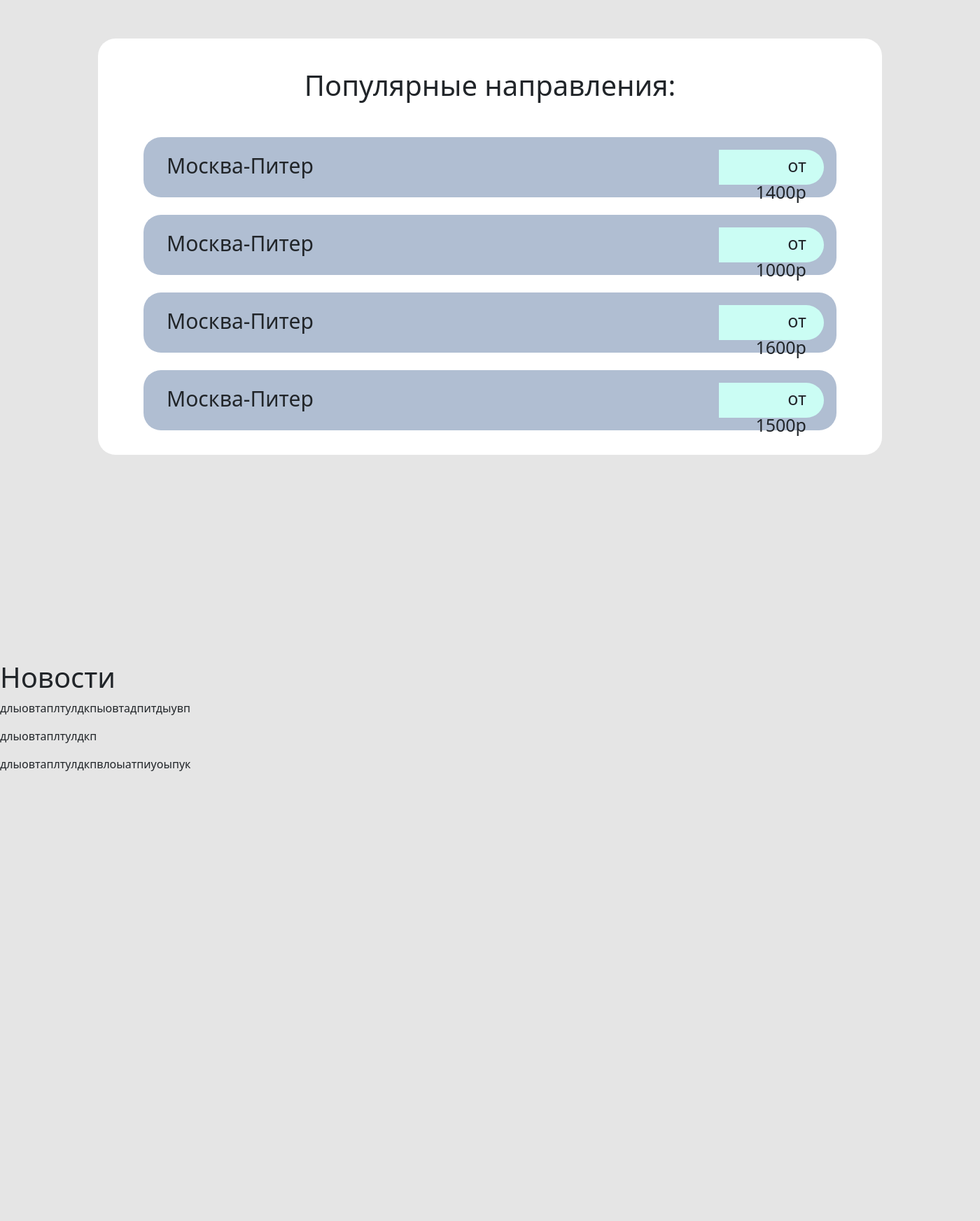
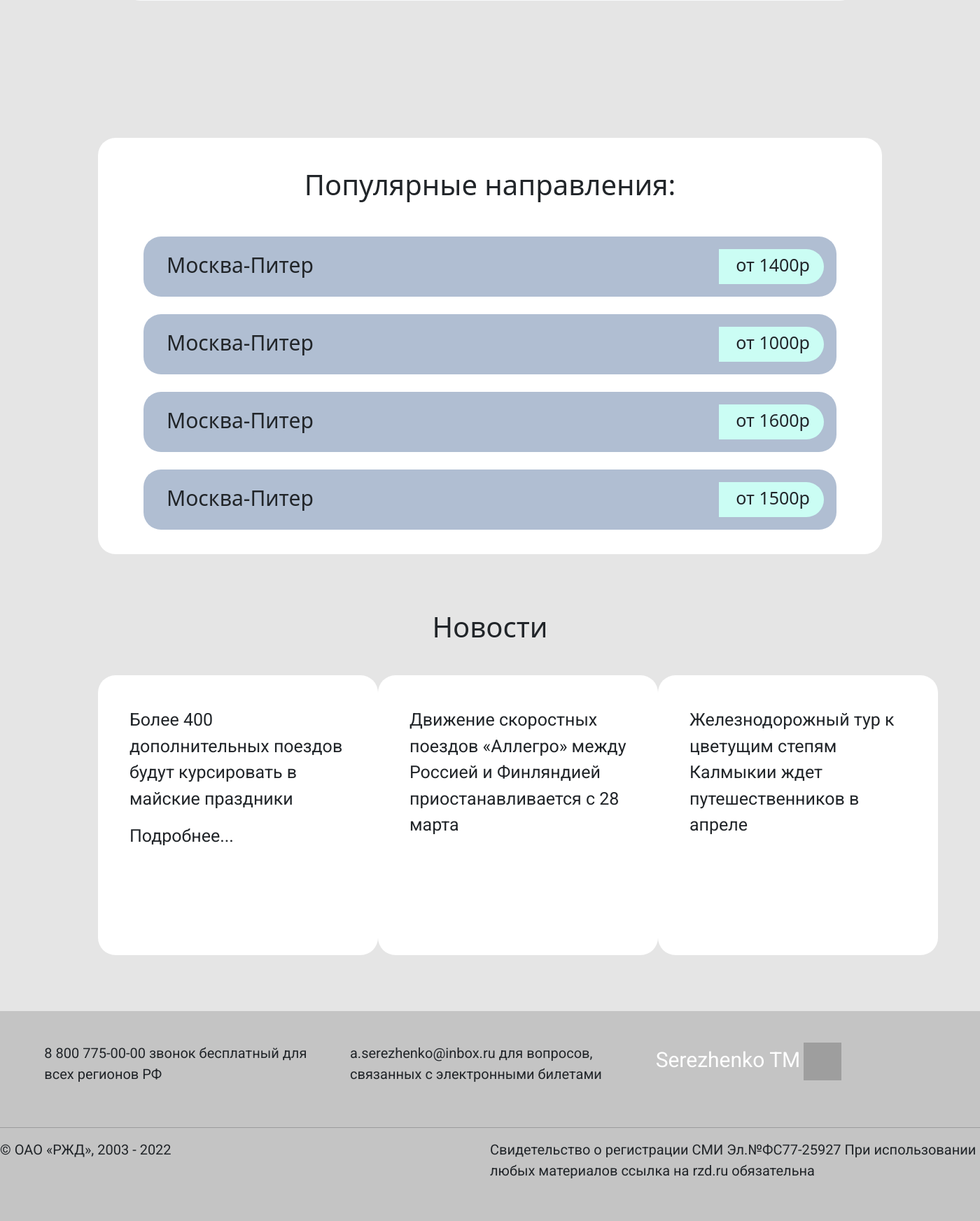
Before and after one commit to BipBopViy/RZD_practice, a PHP site: page / in a window 1400 px wide. Shown: the part 492-2237 px from the top of the page at 70% size. Before the commit the page ends 1594 px from the top, so only its background shows below. Run offline with PHP 8.4, Linux system fonts and the light colour scheme; grey boxes are pictures that could not be loaded.

Commit message:
Допили некоторые секции + добавил секцию footer

```diff
--- /dev/null
+++ b/common.blocks/footer/__text.css
@@ -0,0 +1,13 @@
+.footer__text-1 {
+    display: grid;
+    grid-template-columns: repeat(3, 400px);
+    justify-content: space-around;
+    margin-top: 10px;
+    padding: 45px;
+}
+
+.footer__text-2 {
+    display: grid;
+    grid-template-columns: repeat(2, 700px);
+    justify-content: space-around;
+}
--- /dev/null
+++ b/common.blocks/footer/declaration.css
@@ -0,0 +1,8 @@
+@import '/common.blocks/footer/__text.css';
+@import '/common.blocks/footer/hr.css';
+.footer {
+    height: 300px;
+    background-color: #C4C4C4;
+    font-family: 'Roboto';
+    font-size: 20px;
+}
--- a/common.blocks/main-header/__acc.css
+++ b/common.blocks/main-header/__acc.css
@@ -2,6 +2,4 @@
     font-size: 20px;
     display: inline;
     text-decoration: underline;
-    display: table-cell;
-    vertical-align:middle;
 }
--- a/common.blocks/main-header/__account.css
+++ b/common.blocks/main-header/__account.css
@@ -1,5 +1 @@
-.main-header__account {
-    display:table;
-    position: relative;
-    float:left;
-}
+.main-header__account {}
--- a/common.blocks/main-header/__img-cab.css
+++ b/common.blocks/main-header/__img-cab.css
@@ -1,6 +1,4 @@
 .main-header__img-cab {
     width: 32px;
     height: 32px;
-    display: table-cell;
-    vertical-align:middle;
 }
--- a/common.blocks/main-header/__img-logo.css
+++ b/common.blocks/main-header/__img-logo.css
@@ -1,7 +1,4 @@
 .main-header__img-logo {
-    text-align:center;
     height: 54px;
     width: 54px;
-    display: table-cell;
-    vertical-align:middle;
 }
--- a/common.blocks/main-header/__logo-text.css
+++ b/common.blocks/main-header/__logo-text.css
@@ -1,7 +1,5 @@
 .main-header__logo-text {
     font-family: 'Roboto';
-    display: table-cell;
-    vertical-align:middle;
     color: white;
     font-size: 30px;
 }
--- a/common.blocks/main-header/__nav-bar.css
+++ b/common.blocks/main-header/__nav-bar.css
@@ -5,12 +5,12 @@
     border-radius: 25px;
     display: grid;
     padding: 30px;
-    padding-left:150px;
-    margin: 0 auto;
+    padding-left: 150px;
+    margin: 14% auto;
     justify-content: space-around;
     grid-template-columns: repeat(4, 1fr);
 }
+
 .container-fluid {
     justify-content: space-around;
-
 }
--- a/common.blocks/main-header/__navbar.css
+++ b/common.blocks/main-header/__navbar.css
@@ -2,6 +2,6 @@
     display: grid;
     max-width: 1050px;
     grid-template-columns: 1fr 1fr;
-    margin: 0 auto;
+    margin: 0px auto;
     padding: 28px;
 }
--- a/common.blocks/news/__first.css
+++ b/common.blocks/news/__first.css
@@ -0,0 +1,11 @@
+.first__news {
+    text-align: left;
+    font-family: 'Roboto';
+    border-radius: 25px;
+    padding: 45px;
+    width: 400px;
+    font-size: 25px;
+    height: 400px;
+    background-color: white;
+    margin-bottom: 70px;
+}
--- a/common.blocks/news/__h1.css
+++ b/common.blocks/news/__h1.css
@@ -1,2 +1,6 @@
 .news__h1 {
+    margin-top: 80px auto;
+    margin-bottom: 45px;
+    text-align: center;
+    margin-top: 80px;
 }
--- /dev/null
+++ b/common.blocks/news/declaration.css
@@ -0,0 +1,8 @@
+@import '/common.blocks/news/__main.css';
+@import '/common.blocks/news/__h1.css';
+@import '/common.blocks/news/__favorite.css';
+@import '/common.blocks/news/__p.css';
+@import '/common.blocks/news/wrapper.css';
+@import '/common.blocks/news/__third.css';
+@import '/common.blocks/news/__second.css';
+@import '/common.blocks/news/__first.css';
--- a/common.blocks/news/decloration.css
+++ /dev/null
@@ -1,4 +0,0 @@
-@import '/common.blocks/section-popular/__main.css';
-@import '/common.blocks/section-popular/__h1.css';
-@import '/common.blocks/section-popular/__favorite.css';
-@import '/common.blocks/section-popular/__p.css';
--- a/common.blocks/news/wrapper.css
+++ b/common.blocks/news/wrapper.css
@@ -1,3 +1,7 @@
-.wrapper {
-     margin: 0px auto;
+.wrapper-news {
+    margin: 0px auto;
+    display: grid;
+    width: 80%;
+    grid-template-columns: 400px 400px 400px;
+    justify-content: space-around;
 }
--- a/common.blocks/section-popular/__main.css
+++ b/common.blocks/section-popular/__main.css
@@ -4,6 +4,6 @@
     font-size: 35px;
     width: 80%;
     padding: 10px;
-    margin: 21% auto;
+    margin: 0px auto;
     border-radius: 25px;
 }
--- a/common.blocks/section-popular/__p_cost.css
+++ b/common.blocks/section-popular/__p_cost.css
@@ -2,8 +2,7 @@
     text-align: right;
     font-size: 25px;
     background-color: #CBFDF4;
-    padding: 4px 25px;
+    padding: 4px 20px;
     height: 50px;
     border-radius: 0px 25px 25px 0px;
-
 }
--- a/index.php
+++ b/index.php
@@ -7,8 +7,10 @@
     <link href="https://fonts.googleapis.com/css2?family=Roboto&display=swap" rel="stylesheet"><link href="https://cdn.jsdelivr.net/npm/bootstrap@5.0.2/dist/css/bootstrap.min.css" rel="stylesheet" integrity="sha384-EVSTQN3/azprG1Anm3QDgpJLIm9Nao0Yz1ztcQTwFspd3yD65VohhpuuCOmLASjC" crossorigin="anonymous">
     <link rel="stylesheet" href="/common.blocks/main-header/declaration.css">
     <link rel="stylesheet" href="/common.blocks/section-popular/declaration.css">
+    <link rel="stylesheet" href="/common.blocks/footer/declaration.css">
+    <link rel="stylesheet" href="/common.blocks/news/declaration.css">
     <meta name="viewport" content="width=device-width, initial-scale=1.0">
-    <title>Document</title>
+    <title>Serezhenko TM</title>
 </head>
 <body>
     <div class="wrapper">
@@ -61,19 +63,37 @@
         <div class="section-1__favorite"><span class="section-1__p">Москва-Питер</span><span class="section-1__p_cost">от 1600р</span></div>
         <div class="section-1__favorite"><span class="section-1__p">Москва-Питер</span><span class="section-1__p_cost">от 1500р</span></div>
         </div>
+
         <div class="news">
-          <div class="wrapper">
-           <h1 class="news__h1">Новости</h1>
+        <h1 class="news__h1">Новости</h1>
+          <div class="wrapper-news">
             <div class="first__news">
-                <p>длыовтаплтулдкпыовтадпитдыувп</p>
+                <p class="">Более 400 дополнительных поездов будут курсировать в майские праздники</p>
+                <p class="">Подробнее...</p>
             </div>
-            <div class="second__news">
-                <p>длыовтаплтулдкп</p>
+            <div class="first__news">
+                <p  class="">Движение скоростных поездов «Аллегро» между Россией и Финляндией приостанавливается с 28 марта</p>
             </div>
-            <div class="third__news">
-              <p>длыовтаплтулдкпвлоыатпиуоыпук</p>
+            <div class="first__news">
+              <p  class="">Железнодорожный тур к цветущим степям Калмыкии ждет путешественников в апреле</p>
                </div>
             </div>
+        </div>
+
+        <div class="footer">
+        <div class="footer__text-1">
+            <div>8 800 775-00-00 звонок бесплатный для всех регионов РФ</div>
+            <div>a.serezhenko@inbox.ru для вопросов, связанных с электронными билетами</div>
+            <div class="main-header__TM-logo">
+              <span class="main-header__logo-text">Serezhenko TM</span>
+              <span class="main-header__logo-text"><img class="main-header__img-logo" src="https://img.icons8.com/dotty/80/000000/high-speed-train.png" /></span>
+            </div>
+          </div>
+          <hr />
+          <div class="footer__text-2">
+           <div>© ОАО «РЖД», 2003 - 2022</div>
+           <div>Свидетельство о регистрации СМИ Эл.№ФС77-25927 При использовании любых материалов ссылка на rzd.ru обязательна</div>
+          </div>
         </div>
 </body>
 
```
Also changed, not shown: common.blocks/footer/hr.css (added).
